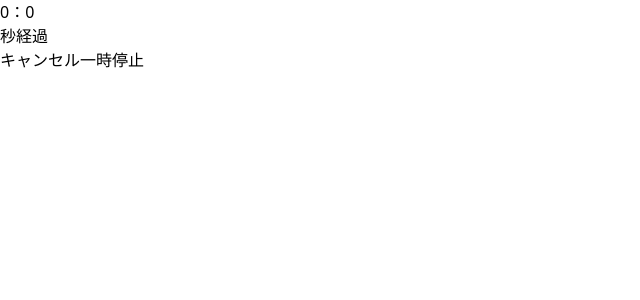
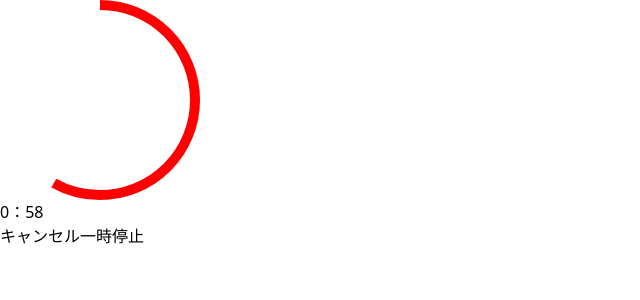
Before and after one commit to vel-3633f/timer-react-app, a React (Vite) app: page / in a window 1280 px wide. Both pictures are taken after a click on the button "開始". Shown: the top 300 px of the page, without its empty margins (0-640 px from the left). Built offline with nearby package versions, Linux system fonts and the light colour scheme.

Commit message:
style:input

```diff
--- a/src/App.jsx
+++ b/src/App.jsx
@@ -1,5 +1,6 @@
 import { useEffect, useState } from "react";
 import Input from "./components/Input";
+import Circle from "./components/Circle";
 // import useSound from "use-sound";
 // import sfx from "../public/sound/timerSound.mp3";
 
@@ -8,7 +9,7 @@ const btnStyle =
 
 function App() {
   const [time, setTime] = useState({
-    second: 1,
+    second: 60,
     minute: 0,
   });
   const [isRunning, setIsRunning] = useState(false);
@@ -52,14 +53,15 @@ function App() {
   };
 
   return (
-    <div className="flex items-center justify-center h-screen w-screen">
-      {isDisp && (
+    <div className="flex items-center justify-center h-screen w-screen bg-black">
+      {isDisp ? (
         <div>
+          <Circle time={time} />
           <p>{`${time.minute}：${time.second}`}</p>
-          <span>秒経過</span>
         </div>
+      ) : (
+        <Input time={time} setTime={setTime} />
       )}
-      {!isDisp && <Input time={time} setTime={setTime} />}
       <div>
         <button onClick={toggleCancel} className={btnStyle} disabled={!isDisp}>
           キャンセル
--- /dev/null
+++ b/src/components/Circle.jsx
@@ -0,0 +1,57 @@
+import { useMemo } from "react";
+
+const Circle = ({ time }) => {
+  const props = {
+    color: "red",
+    r: 100,
+    strokeWidth: 10,
+    value: time.second,
+  };
+  const { color, r: outerR, strokeWidth, value } = props;
+
+  /**
+   * SVGのwidthとheightとなるサイズ
+   */
+  const size = useMemo(() => {
+    return outerR * 2;
+  }, [outerR]);
+
+  /**
+   * strokeWidthを考慮した半径
+   */
+  const r = useMemo(() => {
+    return outerR - strokeWidth / 2;
+  }, [outerR, strokeWidth]);
+
+  /**
+   * 円周
+   */
+  const circumference = useMemo(() => {
+    return 2 * Math.PI * r;
+  }, [r]);
+
+  /**
+   * 表示する円周の長さ
+   */
+  const dashoffset = useMemo(() => {
+    return circumference * ((100 - value) / 100);
+  }, [circumference, value]);
+
+  return (
+    <svg width={size} height={size} viewBox={`0 0 ${size} ${size}`} >
+      <circle
+        r={r}
+        cx={outerR}
+        cy={outerR}
+        stroke={color}
+        fill="transparent"
+        strokeWidth={strokeWidth}
+        strokeDasharray={circumference}
+        strokeDashoffset={dashoffset}
+        transform={`rotate(-90 ${outerR} ${outerR})`}
+      />
+    </svg>
+  );
+};
+
+export default Circle;
--- a/src/components/Input.jsx
+++ b/src/components/Input.jsx
@@ -3,20 +3,28 @@ const Input = ({ time, setTime }) => {
     <div>
       <input
         type="number"
+        placeholder="分"
+        className="text-2xl bg-black border border-gray-300 text-white rounded-lg focus:ring-blue-500 focus:border-blue-500 inline-block w-20 h-20 pl-5 mr-5"
+        onChange={(e) => {
+          setTime({ ...time, minute: e.target.value });
+        }}
+        value={time.minute}
+        min={0}
+        max={60}
+      />
+      <span className="text-white text-2xl mr-5">分</span>
+      <input
+        type="number"
         placeholder="秒"
+        className="text-2xl bg-black border border-gray-300 text-white rounded-lg focus:ring-blue-500 focus:border-blue-500 inline-block w-20 h-20 pl-5 mr-5"
         onChange={(e) => {
           setTime({ ...time, second: e.target.value });
         }}
         value={time.second}
+        min={0}
+        max={60}
       />
-      <input
-        type="number"
-        placeholder="分"
-        onChange={(e) => {
-          setTime({ ...time, minute: e.target.value });
-        }}
-        value={time.minute}
-      />
+      <span className="text-white text-2xl">秒</span>
     </div>
   );
 };
```
Also changed, not shown: src/components/Timer.jsx (deleted, +0 -8 lines).
